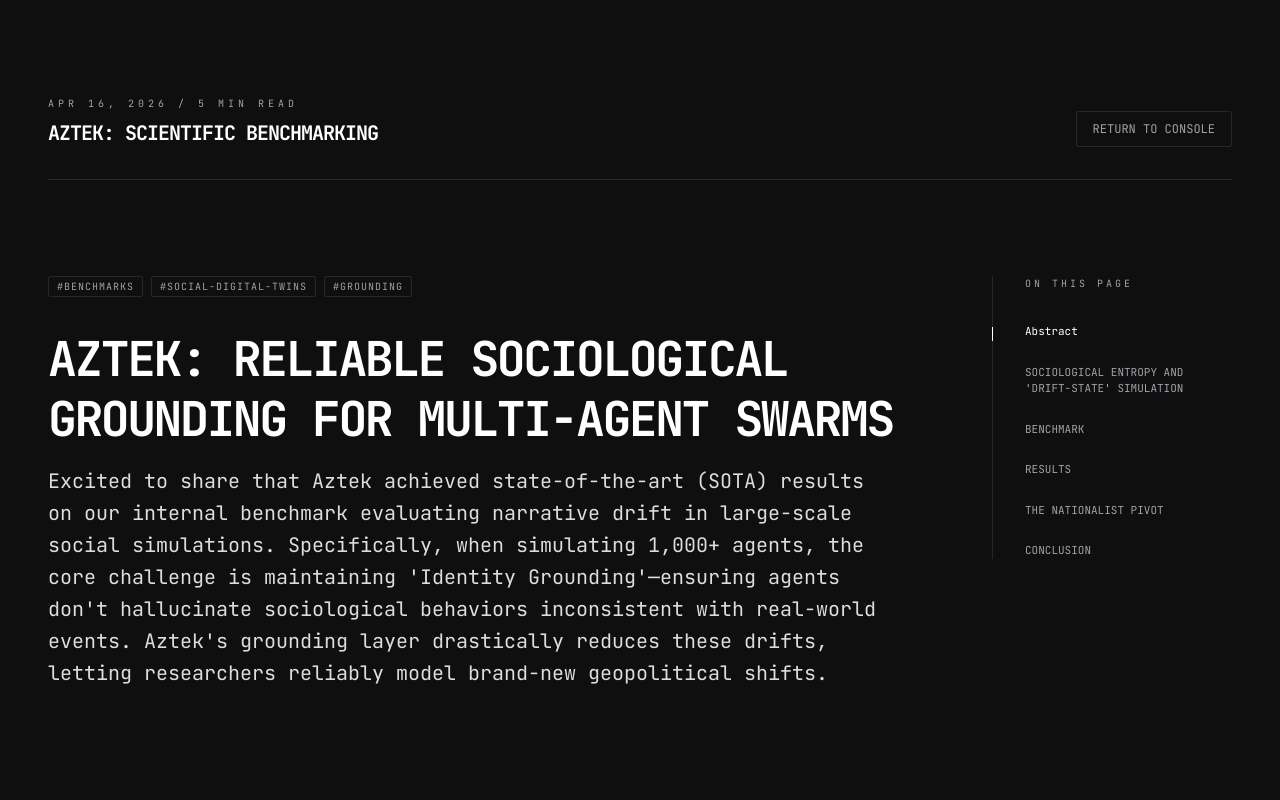
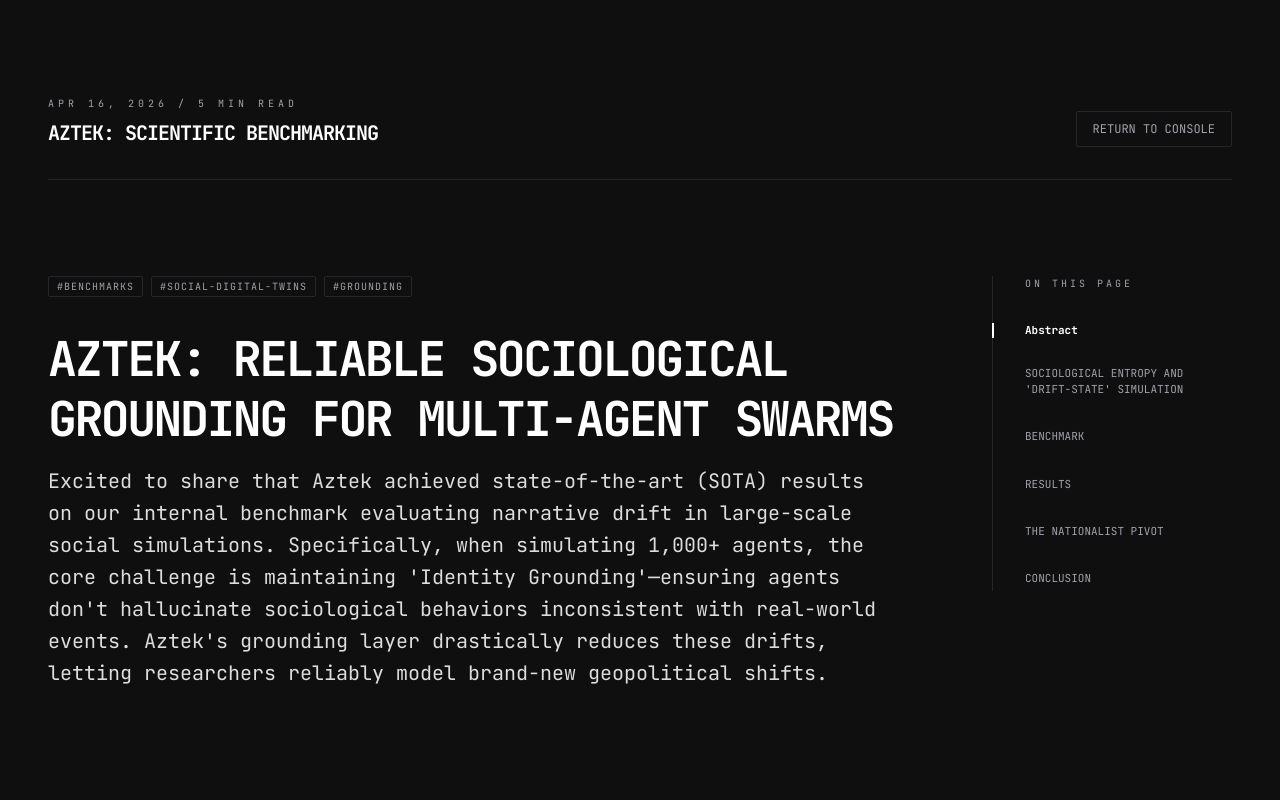
Before and after one commit to amirlankalm/aztek, a Next.js app: page /benchmark in a window 1280 px wide. Shown: the top 800 px of the page. Built offline with nearby package versions, Linux system fonts and the light colour scheme.

Commit message:
style: smooth synchronized TOC indicator and import stabilization

```diff
--- a/src/app/benchmark/page.tsx
+++ b/src/app/benchmark/page.tsx
@@ -5,29 +5,31 @@ import Link from 'next/link';
 import { benchmarkData as data } from '@/lib/benchmarkData';
 import { useTranslation } from 'react-i18next';
 import { ScientificChart } from '@/components/ScientificChart';
+import { motion } from 'framer-motion';
 import '@/lib/i18n';
 
 /**
- * AZTEK RESEARCH JOURNAL v4.1: /benchmark
- * Optimized for Vercel Deployment (Monochromatic SVG Visuals)
+ * AZTEK RESEARCH JOURNAL v4.2: /benchmark
+ * Optimized for Vercel Deployment (Smooth TOC Sync)
  */
 
 export default function BenchmarkPage() {
   const { t } = useTranslation();
   const [activeSection, setActiveSection] = useState('abstract');
-  const sectionRefs = useRef<{[key: string]: HTMLElement | null}>({});
+  const [indicatorStyle, setIndicatorStyle] = useState({ top: 0, height: 0 });
+  const tocRefs = useRef<{[key: string]: HTMLLIElement | null}>({});
 
   // IntersectionObserver for TOC highlight
   useEffect(() => {
     const observer = new IntersectionObserver(
       (entries) => {
         entries.forEach((entry) => {
-          if (entry.isIntersecting) {
+          if (entry.isIntersecting && entry.intersectionRatio > 0.4) {
             setActiveSection(entry.target.id);
           }
         });
       },
-      { rootMargin: '-20% 0% -60% 0%', threshold: 0 }
+      { rootMargin: '-10% 0% -50% 0%', threshold: [0.4] }
     );
 
     const sections = ['abstract', ...data.sections.map(s => s.id)];
@@ -38,6 +40,17 @@ export default function BenchmarkPage() {
 
     return () => observer.disconnect();
   }, []);
+
+  // Sync Indicator with DOM Element
+  useEffect(() => {
+    const activeEl = tocRefs.current[activeSection];
+    if (activeEl) {
+      setIndicatorStyle({
+        top: activeEl.offsetTop,
+        height: activeEl.offsetHeight,
+      });
+    }
+  }, [activeSection]);
 
   const scrollToSection = (id: string) => {
     const el = document.getElementById(id);
@@ -171,34 +184,42 @@ export default function BenchmarkPage() {
             <div className="sticky top-24 pl-8 border-l border-[#27272a]">
               <label className="terminal-label block mb-8">On this page</label>
               <ul className="space-y-6 text-[11px] relative">
-                {/* Active Indicator Line */}
-                <div
-                  className="absolute left-[-33px] w-[1px] bg-[#ffffff] transition-all duration-300"
-                  style={{
-                    height: '14px',
-                    top: (() => {
-                      const sections = ['abstract', ...data.sections.map(s => s.id)];
-                      const index = sections.indexOf(activeSection);
-                      return `${index * 30 + 4}px`; // Adjusting for list spacing
-                    })()
+                {/* Active Indicator Line (Framer Motion Sync) */}
+                <motion.div
+                  className="absolute left-[-33px] w-[2px] bg-[#ffffff] z-10"
+                  initial={false}
+                  animate={{
+                    top: indicatorStyle.top,
+                    height: indicatorStyle.height
+                  }}
+                  transition={{
+                    type: "spring",
+                    stiffness: 250,
+                    damping: 25,
+                    mass: 0.5
                   }}
                 />
 
                 <li
+                  ref={el => { tocRefs.current['abstract'] = el; }}
                   onClick={() => scrollToSection('abstract')}
-                  className={`cursor-pointer transition-colors ${activeSection === 'abstract' ? 'text-[#ffffff]' : 'text-[#a1a1aa] hover:text-[#ffffff]'}`}
+                  className={`cursor-pointer transition-colors leading-[1.4] ${activeSection === 'abstract' ? 'text-[#ffffff] font-bold' : 'text-[#a1a1aa] hover:text-[#ffffff]'}`}
                 >
                   Abstract
                 </li>
-                {data.sections.map(s => (
-                  <li
-                    key={s.id}
-                    onClick={() => scrollToSection(s.id)}
-                    className={`cursor-pointer transition-colors ${activeSection === s.id ? 'text-[#ffffff]' : 'text-[#a1a1aa] hover:text-[#ffffff]'}`}
-                  >
-                    {s.title.split(': ')[1] || s.title.split(' ')[1] || s.title}
-                  </li>
-                ))}
+                {data.sections.map(s => {
+                  const title = s.title.split(': ')[1] || s.title.split(' ')[1] || s.title;
+                  return (
+                    <li
+                      key={s.id}
+                      ref={el => { tocRefs.current[s.id] = el; }}
+                      onClick={() => scrollToSection(s.id)}
+                      className={`cursor-pointer transition-colors leading-[1.4] py-1 ${activeSection === s.id ? 'text-[#ffffff] font-bold' : 'text-[#a1a1aa] hover:text-[#ffffff]'}`}
+                    >
+                      {title}
+                    </li>
+                  );
+                })}
               </ul>
             </div>
           </aside>
```
